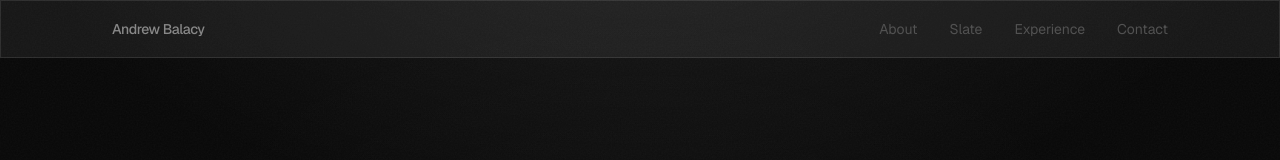
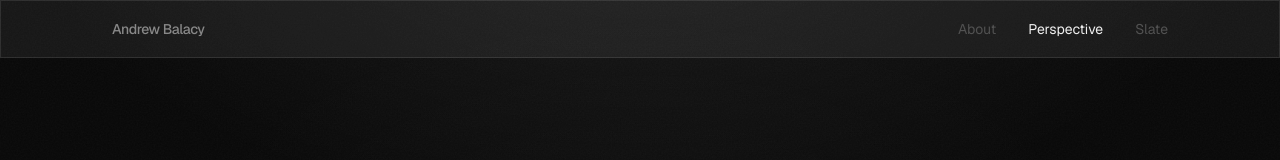
Before and after one commit to andrewbalacy/portfolio, a Next.js app: page / in a window 1280 px wide. Shown: the top 160 px of the page. Built offline with nearby package versions, Linux system fonts and the light colour scheme.

Commit message:
refactor: polish portfolio UI and improve visual consistency

```diff
--- a/components/hero/Hero.tsx
+++ b/components/hero/Hero.tsx
@@ -6,7 +6,7 @@ import ScrollIndicator from "./ScrollIndicator";
 export default function Hero() {
   return (
     <section
-      id="hero"
+      id="about"
       aria-label="Introduction"
       className="relative flex min-h-dvh flex-col overflow-hidden"
     >
--- a/components/navigation/NavLink.tsx
+++ b/components/navigation/NavLink.tsx
@@ -3,6 +3,7 @@ interface NavLinkProps {
   children: React.ReactNode;
   onClick?: () => void;
   className?: string;
+  active?: boolean;
 }
 
 export default function NavLink({
@@ -10,12 +11,18 @@ export default function NavLink({
   children,
   onClick,
   className,
+  active,
 }: NavLinkProps) {
   return (
     <a
       href={href}
       onClick={onClick}
-      className={`text-sm text-subtle transition-colors hover:text-foreground focus-ring${className ? ` ${className}` : ""}`}
+      aria-current={active ? "true" : undefined}
+      className={`text-sm transition-colors focus-ring ${
+        active
+          ? "text-foreground"
+          : "text-subtle hover:text-foreground"
+      }${className ? ` ${className}` : ""}`}
     >
       {children}
     </a>
--- a/components/navigation/Navigation.tsx
+++ b/components/navigation/Navigation.tsx
@@ -6,17 +6,32 @@ import NavLink from "./NavLink";
 
 const NAV_LINKS = [
   { href: "#about", label: "About" },
+  { href: "#perspective", label: "Perspective" },
   { href: "#slate", label: "Slate" },
-  { href: "#experience", label: "Experience" },
-  { href: "#contact", label: "Contact" },
 ] as const;
 
 export default function Navigation() {
   const [scrolled, setScrolled] = useState(false);
   const [mobileOpen, setMobileOpen] = useState(false);
+  const [activeSection, setActiveSection] = useState("about");
 
   useEffect(() => {
-    const handleScroll = () => setScrolled(window.scrollY > 8);
+    const handleScroll = () => {
+      setScrolled(window.scrollY > 8);
+
+      // Activate the last section whose top edge is above 35% of the viewport
+      const threshold = window.innerHeight * 0.35;
+      let active = NAV_LINKS[0].href.slice(1);
+      for (const link of NAV_LINKS) {
+        const el = document.getElementById(link.href.slice(1));
+        if (el && el.getBoundingClientRect().top <= threshold) {
+          active = link.href.slice(1);
+        }
+      }
+      setActiveSection(active);
+    };
+
+    handleScroll();
     window.addEventListener("scroll", handleScroll, { passive: true });
     return () => window.removeEventListener("scroll", handleScroll);
   }, []);
@@ -45,7 +60,11 @@ export default function Navigation() {
               aria-label="Primary navigation"
             >
               {NAV_LINKS.map((link) => (
-                <NavLink key={link.href} href={link.href}>
+                <NavLink
+                  key={link.href}
+                  href={link.href}
+                  active={activeSection === link.href.slice(1)}
+                >
                   {link.label}
                 </NavLink>
               ))}
@@ -95,9 +114,18 @@ export default function Navigation() {
           </div>
         </div>
 
-        {/* Mobile navigation */}
-        {mobileOpen && (
-          <div id="mobile-nav" className="border-t border-border md:hidden">
+        {/* Mobile navigation — always in DOM, height animated via CSS grid trick */}
+        <div
+          id="mobile-nav"
+          aria-hidden={!mobileOpen}
+          className={`grid overflow-hidden transition-[grid-template-rows,opacity] ease-out-expo md:hidden ${
+            mobileOpen
+              ? "grid-rows-[1fr] opacity-100 duration-300"
+              : "grid-rows-[0fr] opacity-0 duration-200"
+          }`}
+        >
+          <div className="overflow-hidden">
+            <div className="border-t border-border">
               <nav
                 className="container-portfolio flex flex-col py-4"
                 aria-label="Mobile navigation"
@@ -106,6 +134,7 @@ export default function Navigation() {
                   <NavLink
                     key={link.href}
                     href={link.href}
+                    active={activeSection === link.href.slice(1)}
                     onClick={() => setMobileOpen(false)}
                     className="block py-3 text-base"
                   >
@@ -114,7 +143,9 @@ export default function Navigation() {
                 ))}
               </nav>
             </div>
-        )}
+          </div>
+        </div>
+
       </div>
     </header>
   );
--- a/components/perspective/Perspective.tsx
+++ b/components/perspective/Perspective.tsx
@@ -1,3 +1,6 @@
+"use client";
+
+import { useInView } from "@/hooks/useInView";
 import PerspectiveHeader from "./PerspectiveHeader";
 import PerspectiveCard from "./PerspectiveCard";
 
@@ -25,6 +28,8 @@ const cards = [
 ];
 
 export default function Perspective() {
+  const [gridRef, isVisible] = useInView(0.1);
+
   return (
     <section
       id="perspective"
@@ -37,12 +42,16 @@ export default function Perspective() {
         {/* Single editorial rule — one chapter break, not four card borders */}
         <div className="mt-10 border-t border-border md:mt-14" />
 
-        <div className="mt-8 grid grid-cols-1 gap-x-16 md:mt-10 md:grid-cols-2 lg:gap-x-24">
+        <div
+          ref={gridRef}
+          className="mt-8 grid grid-cols-1 gap-x-16 md:mt-10 md:grid-cols-2 lg:gap-x-24"
+        >
           {cards.map((card, index) => (
             <PerspectiveCard
               key={card.number}
               {...card}
               index={index}
+              isVisible={isVisible}
             />
           ))}
         </div>
--- a/components/perspective/PerspectiveCard.tsx
+++ b/components/perspective/PerspectiveCard.tsx
@@ -1,12 +1,9 @@
-"use client";
-
-import { useInView } from "@/hooks/useInView";
-
 interface PerspectiveCardProps {
   number: string;
   title: string;
   body: string;
   index: number;
+  isVisible: boolean;
 }
 
 export default function PerspectiveCard({
@@ -14,16 +11,14 @@ export default function PerspectiveCard({
   title,
   body,
   index,
+  isVisible,
 }: PerspectiveCardProps) {
-  const [ref, isVisible] = useInView();
-
   return (
     <div
-      ref={ref}
       className={`pb-14 pt-10 transition-[opacity,transform] duration-700 ease-out-expo md:pb-16 md:pt-12 ${
         isVisible ? "opacity-100 translate-y-0" : "opacity-0 translate-y-6"
       }`}
-      style={{ transitionDelay: isVisible ? `${index * 80}ms` : "0ms" }}
+      style={{ transitionDelay: isVisible ? `${index * 100}ms` : "0ms" }}
     >
       <p className="text-[11px] font-medium uppercase tracking-[0.15em] text-subtle">
         {number}
```
Lines whose indentation alone changed are shown as unchanged.
